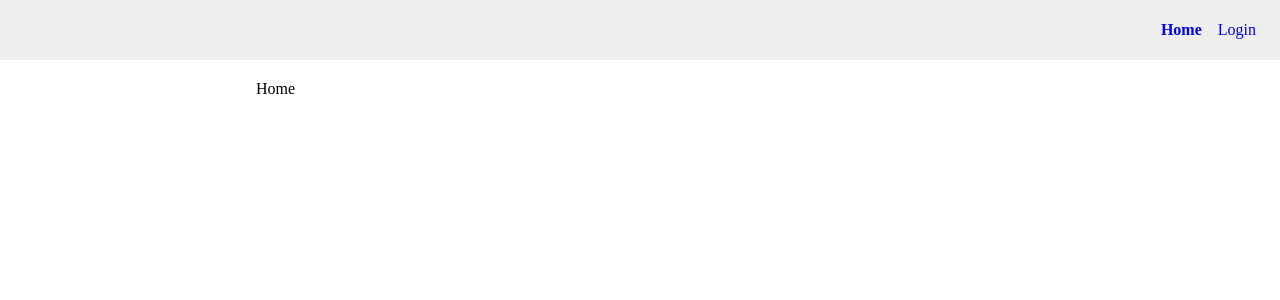
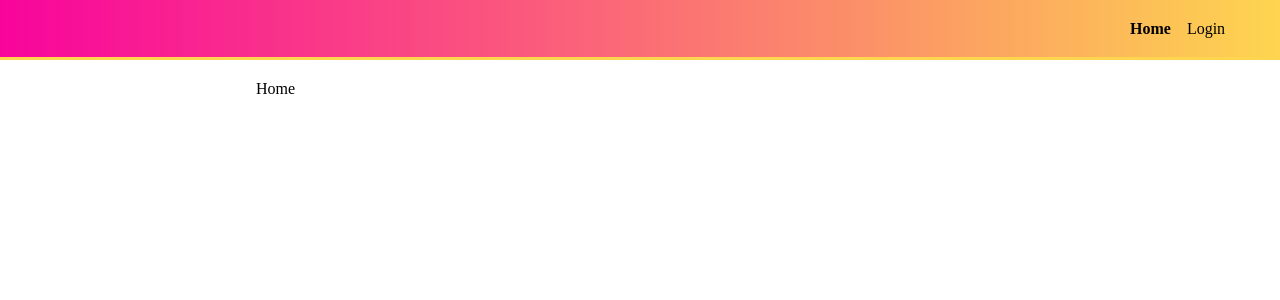
Before and after one commit to vlada-mozgova/styled-components, a React (Create React App) app: page / in a window 1280 px wide. Shown: the top 300 px of the page. Built offline with nearby package versions, Linux system fonts and the light colour scheme.

Commit message:
add responsibility

```diff
--- a/src/components/common/Header.js
+++ b/src/components/common/Header.js
@@ -1,4 +1,4 @@
-import React from "react";
+import React, { useState } from "react";
 import styled from "styled-components";
 import { Link as ReactRouterDomLink, useLocation } from "react-router-dom";
 
@@ -11,18 +11,33 @@ const HeaderWrapper = styled.header`
   position: fixed;
   top: 0;
   background: #eeeeee;
+  background-image: linear-gradient(to right, #f8049c, #fdd54f);
+  border-bottom: 3px solid #fdd54f;
 `;
 
 const Menu = styled.nav`
-  display: flex;
-  position: relative;
-  width: initial;
-  border-bottom: none;
-  margin: auto 0 auto auto;
+  display: ${(p) => (p.open ? "block" : "none")};
   font-family: initial;
-  background: none;
-  left: initial;
-  top: initial;
+  position: absolute;
+  width: fit-content;
+  min-width: 150px;
+  top: 60px;
+  right: 0;
+  padding: 8px;
+  box-sizing: border-box;
+  border: 3px solid #fdd54f;
+  border-top: none;
+
+  @media (min-width: 768px) {
+    display: flex;
+    background: none;
+    left: initial;
+    top: initial;
+    position: relative;
+    width: initial;
+    border: none;
+    margin: auto 0 auto auto;
+  }
 `;
 
 const Link = ({ isActive, children, ...props }) => {
@@ -37,13 +52,39 @@ const StyledLink = styled(Link)`
   margin: auto 0;
   text-decoration: none;
   font-weight: ${(p) => (p.isActive ? "bold" : "normal")};
+  color: black;
+`;
+
+const MobileMenuIcon = styled.div`
+  margin: auto 0 auto auto;
+  width: 25px;
+  min-width: 25px;
+  padding: 5px;
+  cursor: pointer;
+
+  > div {
+    height: 3px;
+    background: black;
+    margin: 5px 0;
+    width: 100%;
+  }
+
+  @media (min-width: 768px) {
+    display: none;
+  }
 `;
 
 const Header = () => {
   const { pathname } = useLocation();
+  const [menuOpen, setMenuOpen] = useState(false);
   return (
     <HeaderWrapper>
-      <Menu>
+      <MobileMenuIcon onClick={() => setMenuOpen(!menuOpen)}>
+        <div />
+        <div />
+        <div />
+      </MobileMenuIcon>
+      <Menu open={menuOpen}>
         <StyledLink to="/" isActive={pathname === "/"}>
           Home
         </StyledLink>
```
